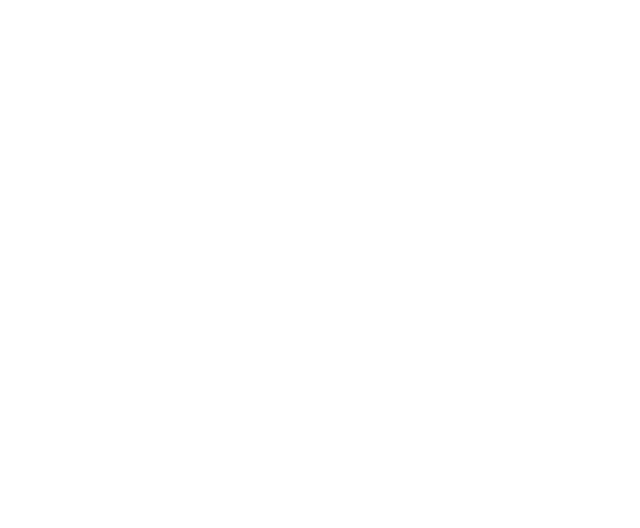
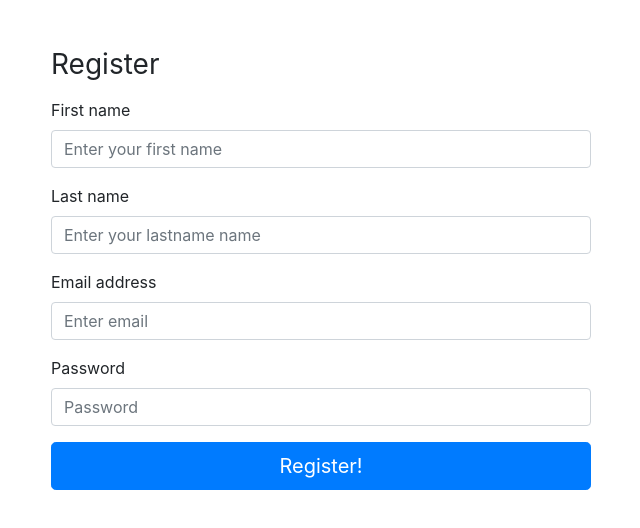
Before and after one commit to rithvik-vasishta/AlgoNimator, a React (Create React App) app: page /register in a window 1280 px wide. Shown: the top 528 px of the page, without its empty margins (319-959 px from the left). Built offline with nearby package versions, Linux system fonts and the light colour scheme.

Commit message:
Login And SignUp

```diff
--- a/package.json
+++ b/package.json
@@ -3,7 +3,9 @@
   "version": "0.1.0",
   "private": true,
   "dependencies": {
+    "axios": "^0.19.2",
     "bootstrap": "^4.4.1",
+    "jwt-decode": "^2.2.0",
     "react": "^16.11.0",
     "react-dom": "^16.11.0",
     "react-router-dom": "^5.1.2",
@@ -18,6 +20,7 @@
     "predeploy": "npm run build",
     "deploy": "gh-pages -d build"
   },
+  "proxy": "http://localhost:5000",
   "eslintConfig": {
     "extends": "react-app"
   },
--- a/src/App.js
+++ b/src/App.js
@@ -1,20 +1,24 @@
 import React , { Component } from 'react';
 import SortingVisualizer from './SortingVisualizer/SortingVisualizer'
-import { Route } from 'react-router-dom'
+import { BrowserRouter as Router, Route } from 'react-router-dom'
 import Home from './Home'
+import Login from './Login'
+import Register from './Register'
+import Profile from './Profile'
 
 
 class App extends Component {
     render(){
     	return (
-        <div className="App">
-        	<Route exact path='/' render={() => (
-        			<Home />
-        		)} />
-        	<Route exact path='/sorting' render={() => (
-        			<SortingVisualizer />
-        		)} />
-        </div>
+            <Router>
+                <div className="App">
+                    <Route exact path='/' component={Home} />
+                    <Route exact path='/sorting' component={SortingVisualizer} />
+                    <Route exact path="/register" component={Register} />
+                    <Route exact path="/login" component={Login} />
+                    <Route exact path="/profile" component={Profile} />
+                </div>
+            </Router>
     );
     }
 }
--- a/src/Home.js
+++ b/src/Home.js
@@ -1,7 +1,50 @@
 import React, { Component } from 'react';
+import { Link, withRouter} from 'react-router-dom'
 
 class Home extends Component{
+  logOut(e){
+    e.preventDefault()
+    localStorage.removeItem('usertoken')
+    this.props.history.push('/')
+  }
+
+
 	render(){
+    const loginRegLink = (
+      <ul className="navbar-nav">
+        <li className="nav-item">
+          <Link to="/login" className="nav-link">
+            Login
+          </Link>
+        </li>
+        <li className="nav-item">
+          <Link to="/register" className="nav-link">
+            Register
+          </Link>
+        </li>
+      </ul>
+    )
+
+    const userLink = (
+      <ul className="navbar-nav">
+          <li class="nav-item">
+            <Link to="/sorting" class="nav-link" >Visualizer</Link>
+          </li>
+        <li className="nav-item">
+          <Link to="/profile" className="nav-link">
+            User
+          </Link>
+        </li>
+        <li className="nav-item">
+          <a href="" onClick={this.logOut.bind(this)} className="nav-link">
+            Logout
+          </a>
+        </li>
+      </ul>
+    )
+
+
+
 		return(
 <>
 
@@ -14,12 +57,10 @@ class Home extends Component{
       <div class="collapse navbar-collapse" id="navbarsExampleDefault">
         <ul class="navbar-nav mr-auto">
           <li class="nav-item active">
-            <a class="nav-link" href="/">Home <span class="sr-only">(current)</span></a>
-          </li>
-          <li class="nav-item">
-            <a class="nav-link" href="/sorting">Visualizer</a>
+            <Link to="/" class="nav-link">Home <span class="sr-only">(current)</span></Link>
           </li>
         </ul>
+        {localStorage.usertoken ? userLink : loginRegLink}
       </div>
     </nav>
 
@@ -76,4 +117,4 @@ class Home extends Component{
 	}
 }
 
-export default Home
+export default withRouter(Home)
--- /dev/null
+++ b/src/Login.js
@@ -0,0 +1,78 @@
+import React, { Component } from 'react'
+import { login } from './UserFunctions'
+
+class Login extends Component {
+  constructor() {
+    super()
+    this.state = {
+      email: '',
+      password: '',
+      errors: {}
+    }
+
+    this.onChange = this.onChange.bind(this)
+    this.onSubmit = this.onSubmit.bind(this)
+  }
+
+  onChange(e) {
+    this.setState({ [e.target.name]: e.target.value })
+  }
+  onSubmit(e) {
+    e.preventDefault()
+
+    const user = {
+      email: this.state.email,
+      password: this.state.password
+    }
+
+    login(user).then(res => {
+      if (res) {
+        this.props.history.push(`/profile`)
+      }
+    })
+  }
+
+  render() {
+    return (
+      <div className="container">
+        <div className="row">
+          <div className="col-md-6 mt-5 mx-auto">
+            <form noValidate onSubmit={this.onSubmit}>
+              <h1 className="h3 mb-3 font-weight-normal">Please sign in</h1>
+              <div className="form-group">
+                <label htmlFor="email">Email address</label>
+                <input
+                  type="email"
+                  className="form-control"
+                  name="email"
+                  placeholder="Enter email"
+                  value={this.state.email}
+                  onChange={this.onChange}
+                />
+              </div>
+              <div className="form-group">
+                <label htmlFor="password">Password</label>
+                <input
+                  type="password"
+                  className="form-control"
+                  name="password"
+                  placeholder="Password"
+                  value={this.state.password}
+                  onChange={this.onChange}
+                />
+              </div>
+              <button
+                type="submit"
+                className="btn btn-lg btn-primary btn-block"
+              >
+                Sign in
+              </button>
+            </form>
+          </div>
+        </div>
+      </div>
+    )
+  }
+}
+
+export default Login
--- /dev/null
+++ b/src/Profile.js
@@ -0,0 +1,54 @@
+import React, { Component } from 'react'
+import jwt_decode from 'jwt-decode'
+
+class Profile extends Component {
+  constructor() {
+    super()
+    this.state = {
+      first_name: '',
+      last_name: '',
+      email: '',
+      errors: {}
+    }
+  }
+
+  componentDidMount() {
+    const token = localStorage.usertoken
+    const decoded = jwt_decode(token)
+    this.setState({
+      first_name: decoded.first_name,
+      last_name: decoded.last_name,
+      email: decoded.email
+    })
+  }
+
+  render() {
+    return (
+      <div className="container">
+        <div className="jumbotron mt-5">
+          <div className="col-sm-8 mx-auto">
+            <h1 className="text-center">PROFILE</h1>
+          </div>
+          <table className="table col-md-6 mx-auto">
+            <tbody>
+              <tr>
+                <td>Fist Name</td>
+                <td>{this.state.first_name}</td>
+              </tr>
+              <tr>
+                <td>Last Name</td>
+                <td>{this.state.last_name}</td>
+              </tr>
+              <tr>
+                <td>Email</td>
+                <td>{this.state.email}</td>
+              </tr>
+            </tbody>
+          </table>
+        </div>
+      </div>
+    )
+  }
+}
+
+export default Profile
--- /dev/null
+++ b/src/Register.js
@@ -0,0 +1,102 @@
+import React, { Component } from 'react'
+import { register } from './UserFunctions'
+
+class Register extends Component {
+  constructor() {
+    super()
+    this.state = {
+      first_name: '',
+      last_name: '',
+      email: '',
+      password: '',
+      errors: {}
+    }
+
+    this.onChange = this.onChange.bind(this)
+    this.onSubmit = this.onSubmit.bind(this)
+  }
+
+  onChange(e) {
+    this.setState({ [e.target.name]: e.target.value })
+  }
+  onSubmit(e) {
+    e.preventDefault()
+
+    const newUser = {
+      first_name: this.state.first_name,
+      last_name: this.state.last_name,
+      email: this.state.email,
+      password: this.state.password
+    }
+
+    register(newUser).then(res => {
+      this.props.history.push(`/login`)
+    })
+  }
+
+  render() {
+    return (
+      <div className="container">
+        <div className="row">
+          <div className="col-md-6 mt-5 mx-auto">
+            <form noValidate onSubmit={this.onSubmit}>
+              <h1 className="h3 mb-3 font-weight-normal">Register</h1>
+              <div className="form-group">
+                <label htmlFor="name">First name</label>
+                <input
+                  type="text"
+                  className="form-control"
+                  name="first_name"
+                  placeholder="Enter your first name"
+                  value={this.state.first_name}
+                  onChange={this.onChange}
+                />
+              </div>
+              <div className="form-group">
+                <label htmlFor="name">Last name</label>
+                <input
+                  type="text"
+                  className="form-control"
+                  name="last_name"
+                  placeholder="Enter your lastname name"
+                  value={this.state.last_name}
+                  onChange={this.onChange}
+                />
+              </div>
+              <div className="form-group">
+                <label htmlFor="email">Email address</label>
+                <input
+                  type="email"
+                  className="form-control"
+                  name="email"
+                  placeholder="Enter email"
+                  value={this.state.email}
+                  onChange={this.onChange}
+                />
+              </div>
+              <div className="form-group">
+                <label htmlFor="password">Password</label>
+                <input
+                  type="password"
+                  className="form-control"
+                  name="password"
+                  placeholder="Password"
+                  value={this.state.password}
+                  onChange={this.onChange}
+                />
+              </div>
+              <button
+                type="submit"
+                className="btn btn-lg btn-primary btn-block"
+              >
+                Register!
+              </button>
+            </form>
+          </div>
+        </div>
+      </div>
+    )
+  }
+}
+
+export default Register
--- /dev/null
+++ b/src/UserFunctions.js
@@ -0,0 +1,43 @@
+import axios from 'axios'
+
+export const register = newUser => {
+	return axios
+	.post('users/register', {
+      first_name: newUser.first_name,
+      last_name: newUser.last_name,
+      email: newUser.email,
+      password: newUser.password
+    })
+    .then(response => {
+      console.log('Registered')
+    })
+}
+
+export const login = user => {
+  return axios
+    .post('users/login', {
+      email: user.email,
+      password: user.password
+    })
+    .then(response => {
+      localStorage.setItem('usertoken', response.data)
+      return response.data
+    })
+    .catch(err => {
+      console.log(err)
+    })
+}
+
+export const getProfile = user => {
+  return axios
+    .get('users/profile', {
+      //headers: { Authorization: ` ${this.getToken()}` }
+    })
+    .then(response => {
+      console.log(response)
+      return response.data
+    })
+    .catch(err => {
+      console.log(err)
+    })
+}
--- a/src/index.js
+++ b/src/index.js
@@ -2,9 +2,9 @@ import React from 'react';
 import ReactDOM from 'react-dom';
 import App from './App';
 import '../node_modules/bootstrap/dist/css/bootstrap.min.css';
-import { BrowserRouter } from 'react-router-dom';
+
 
 ReactDOM.render(
-	<BrowserRouter> <App /> </BrowserRouter>,
+	<App />,
 	document.getElementById('root')
 	);
```
Also changed, not shown: 1 other file (tests, documents, lock files or other folders).
